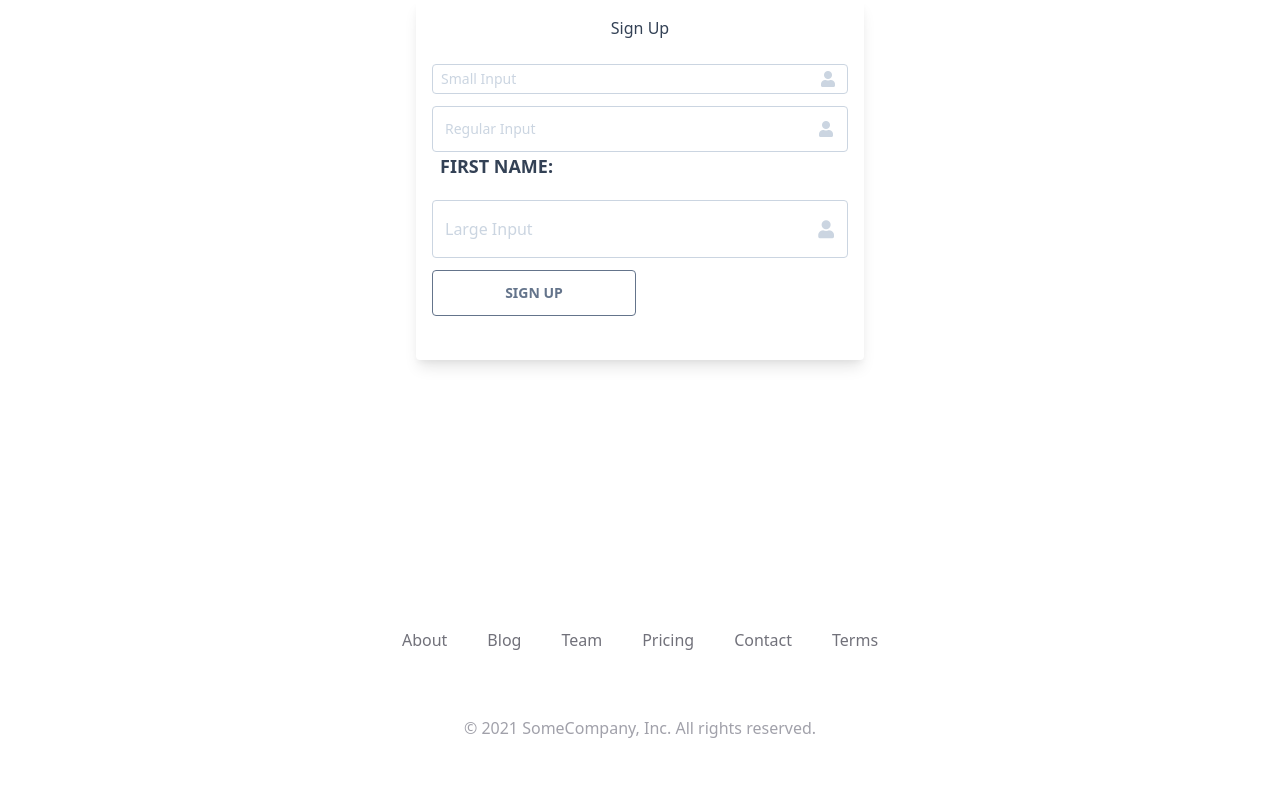
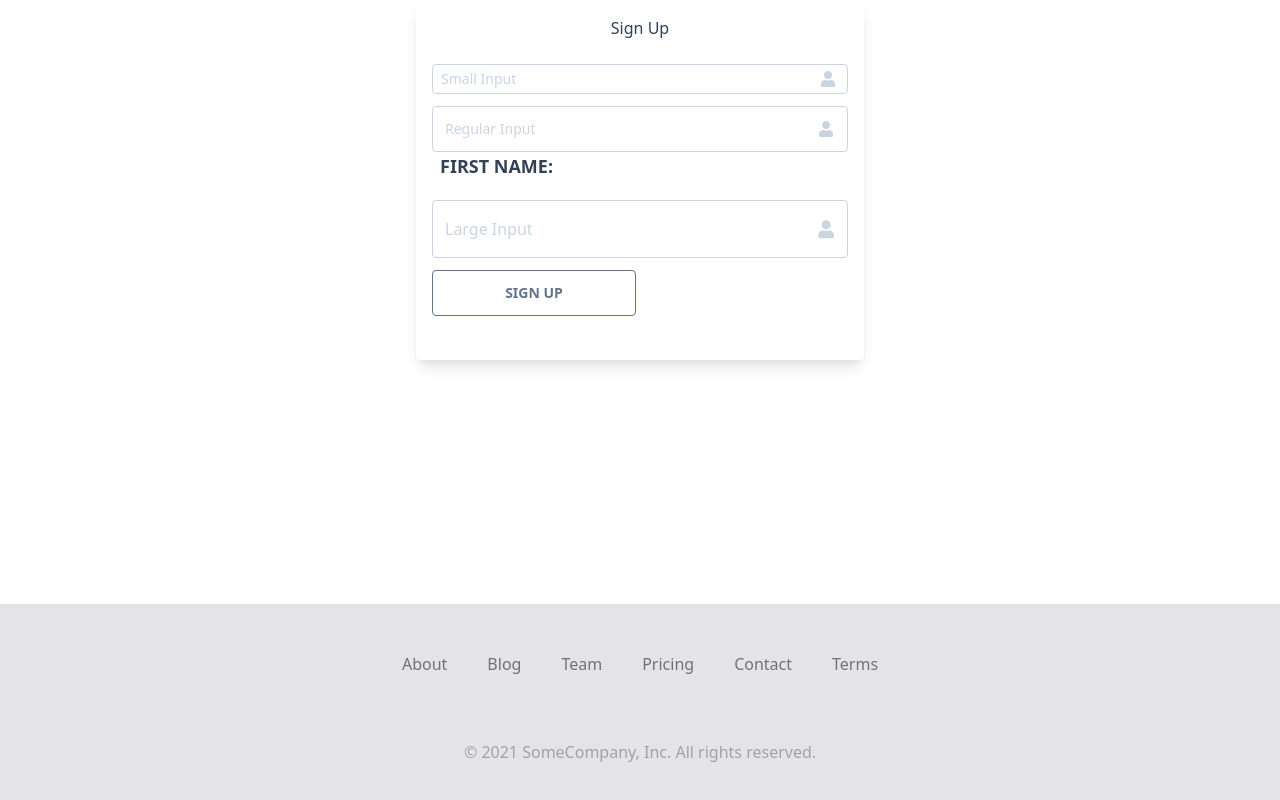
Before and after one commit to Hortsoft/contentful-azureappservice, a Next.js app: page /simple_form in a window 1280 px wide. Shown: the part 292-1092 px from the top of the page. Built offline with nearby package versions, Linux system fonts and the light colour scheme.

Commit message:
footer customization

```diff
--- a/shared/components/footer/index.tsx
+++ b/shared/components/footer/index.tsx
@@ -7,7 +7,7 @@ export const Footer = () => {
     return (
       <>
 
-<section className="bg-white">
+<section className="pb-10 mt-6 bg-gray-200">
     <div className="max-w-screen-xl px-4 py-12 mx-auto space-y-8 overflow-hidden sm:px-6 lg:px-8">
         <nav className="flex flex-wrap justify-center -mx-5 -my-2">
             <div className="px-5 py-2">
```
